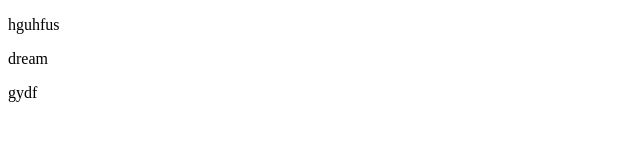
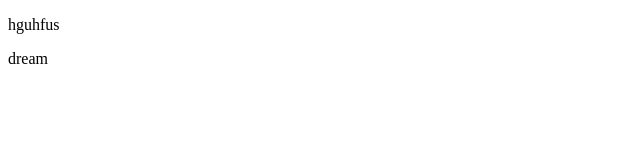
Before and after one commit to sreeja-nasalwai/gitjp, a plain HTML site: page index.html in a window 1280 px wide. Shown: the full height of the page, 0-640 px from the left. Drawn offline with Linux system fonts and the light colour scheme.

Commit message:
Update index.html

```diff
--- a/index.html
+++ b/index.html
@@ -8,6 +8,6 @@
 <body>
     <p>hguhfus</p>
     <p>dream</p>
-    <p>gydf</p>
+
 </body>
 </html>
```
